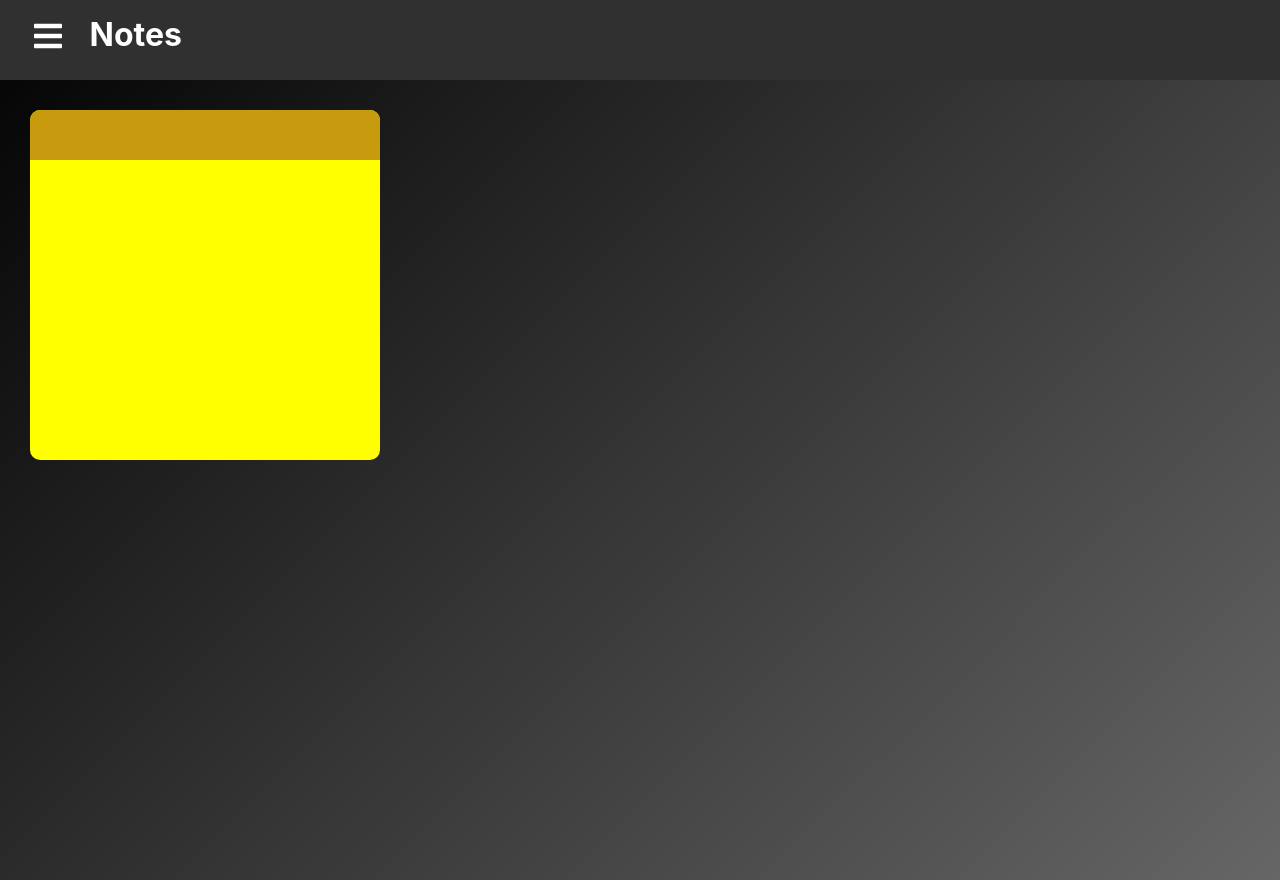
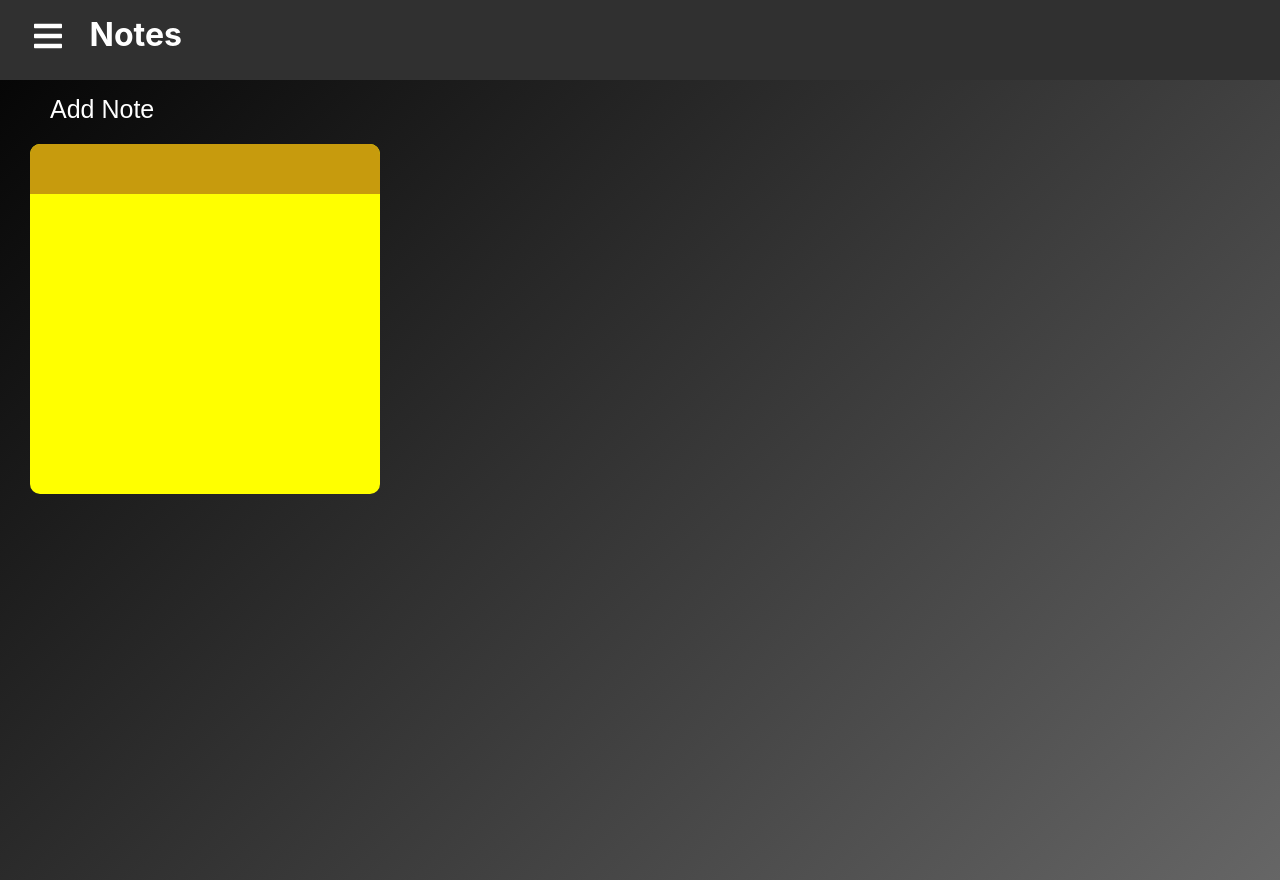
Before and after one commit to abellizzi1/StudentToolsProject, a React (Create React App) app in the folder planner1/: page / in a window 1280 px wide. Built offline with nearby package versions, Linux system fonts and the light colour scheme.

Commit message:
Changes to note text css

```diff
--- a/planner1/src/pages/NotesPage.css
+++ b/planner1/src/pages/NotesPage.css
@@ -6,7 +6,6 @@
 	height: 100vh;
 	animation: animate 60s ease infinite;
 	overflow: hidden;
-	text-align: center;
 }
 
 @keyframes animate {
@@ -25,7 +24,8 @@
 .notes {
     height: 350px;
     width: 350px;
-    margin: 30px;
+    margin-top: 15px;
+	margin-left: 30px;
     background-color: yellow;
     border-radius: 10px;
 	position: relative;
@@ -61,9 +61,8 @@
     font-size: 25px;
     cursor:pointer;
     margin-top: 10px;
-	margin-right: 5px;
-	margin-left: 5px;
-    border-radius: 4px;
+	margin-left: 30px;
+    border-radius: 10px;
 	transition-timing-function: ease-out;
 	transition: 0.6s;
 }
@@ -77,11 +76,10 @@
   input, textarea {
 	background-color: transparent;
 	border: 0;
-	padding: 8px 16px;
 	border-radius: 3px;
 	font-size: 24px;
 	font-weight: bold;
-	color: #D8DEE9;
+	color: black;
 	border: 2px solid #161822;
   }
 
@@ -91,11 +89,13 @@
   }
 
   textarea {
-	margin-top: 24px;
+	margin-top: 55px;
 	resize: none;
 	overflow: hidden;
 	min-height: 14px;
-	max-height: 100px;
+	max-height: 280px;
+	width: 325px;
+	border-radius: 10px;
 	font-size: 14px;
   }
 
--- a/planner1/src/pages/NotesPage.js
+++ b/planner1/src/pages/NotesPage.js
@@ -28,7 +28,7 @@ export default function NotesPage() {
     return (
         <div>
             <div className = 'content'>
-
+                <button onClick={addNote} className='addNoteButton'>Add Note</button>
                 <div id='allNotes'/>
 
                 <div className = 'notes'>
```
